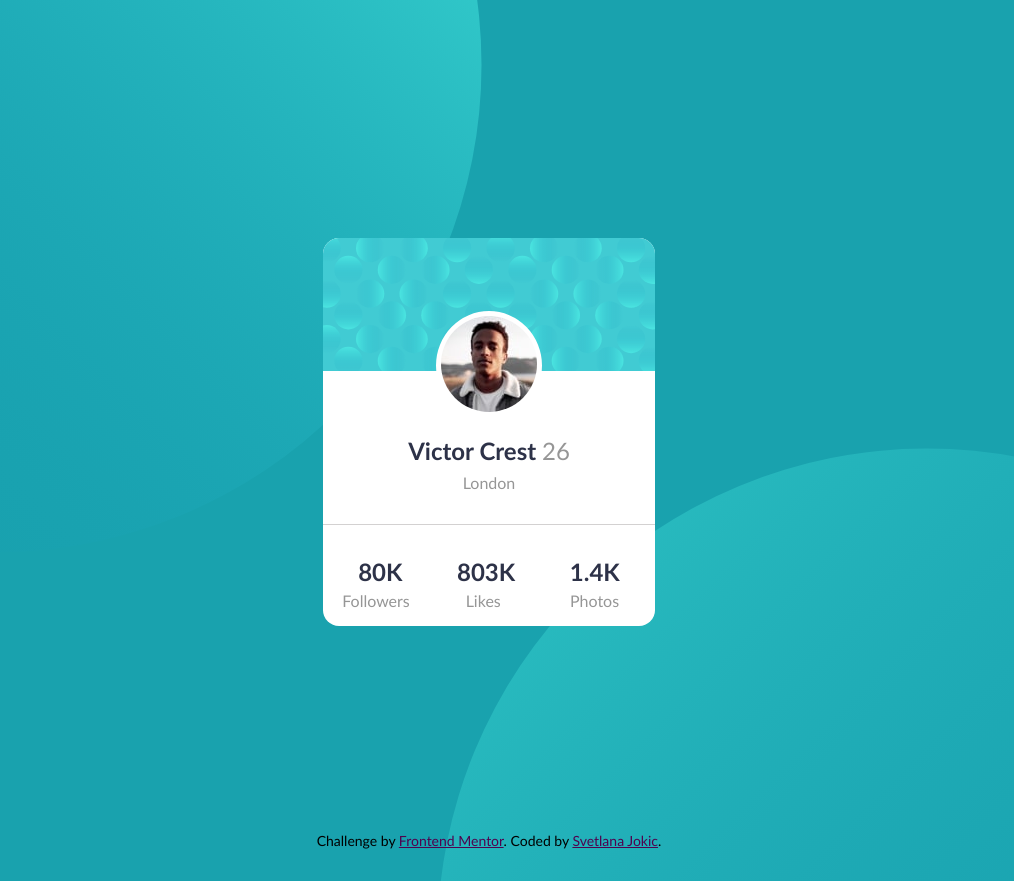
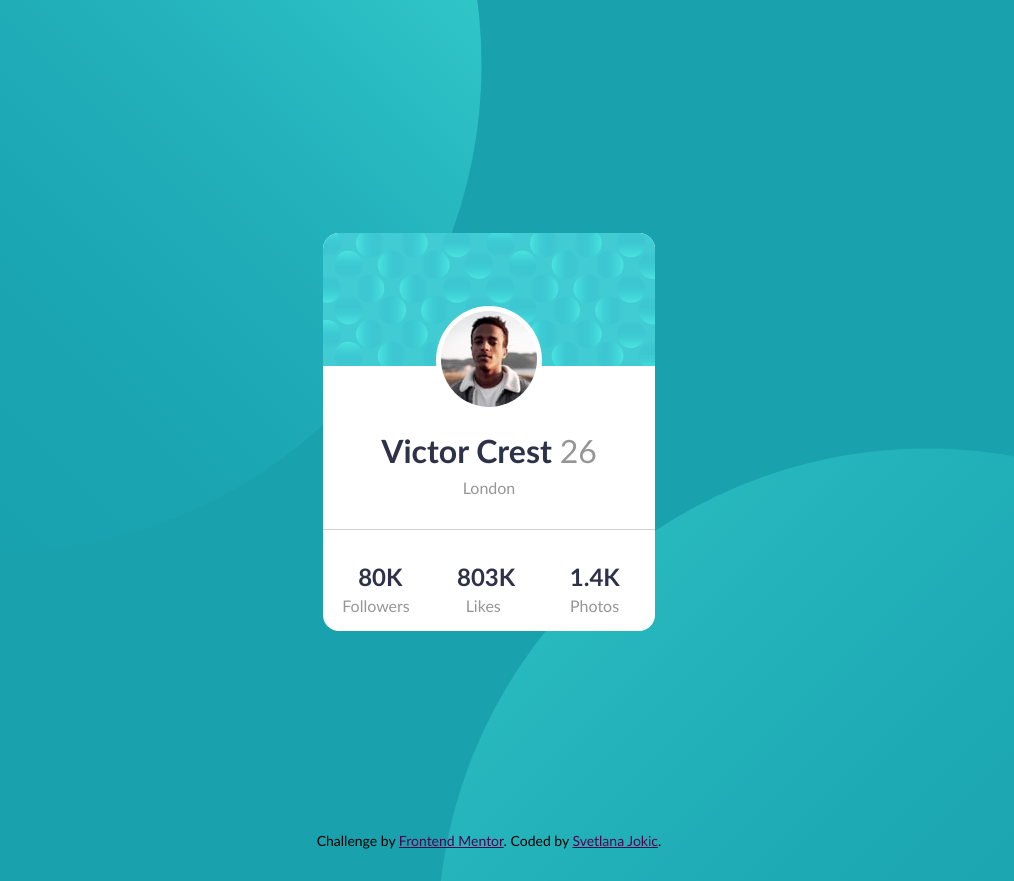
Before and after one commit to Holllyyyy/profile-card, a plain HTML site: page index.html in a window 1280 px wide. Shown: the whole page, without its empty margins (151-1165 px from the left). Drawn offline with Linux system fonts and the light colour scheme; a web font is replaced by a local one.

Commit message:
added h1

```diff
--- a/index.html
+++ b/index.html
@@ -28,7 +28,7 @@
         <div class="upbackpic"></div>
         <div class="circle"><img src="./images/image-victor.jpg" alt="" class="circlepic"></div>
       <div class="name">
-        <h2 id="name">Victor Crest <span class="age"> 26</span></h2>
+        <h1 id="name">Victor Crest <span class="age"> 26</span></h1>
       </div>
 
       <div class="city"><p id="city">London</p></div>
```
